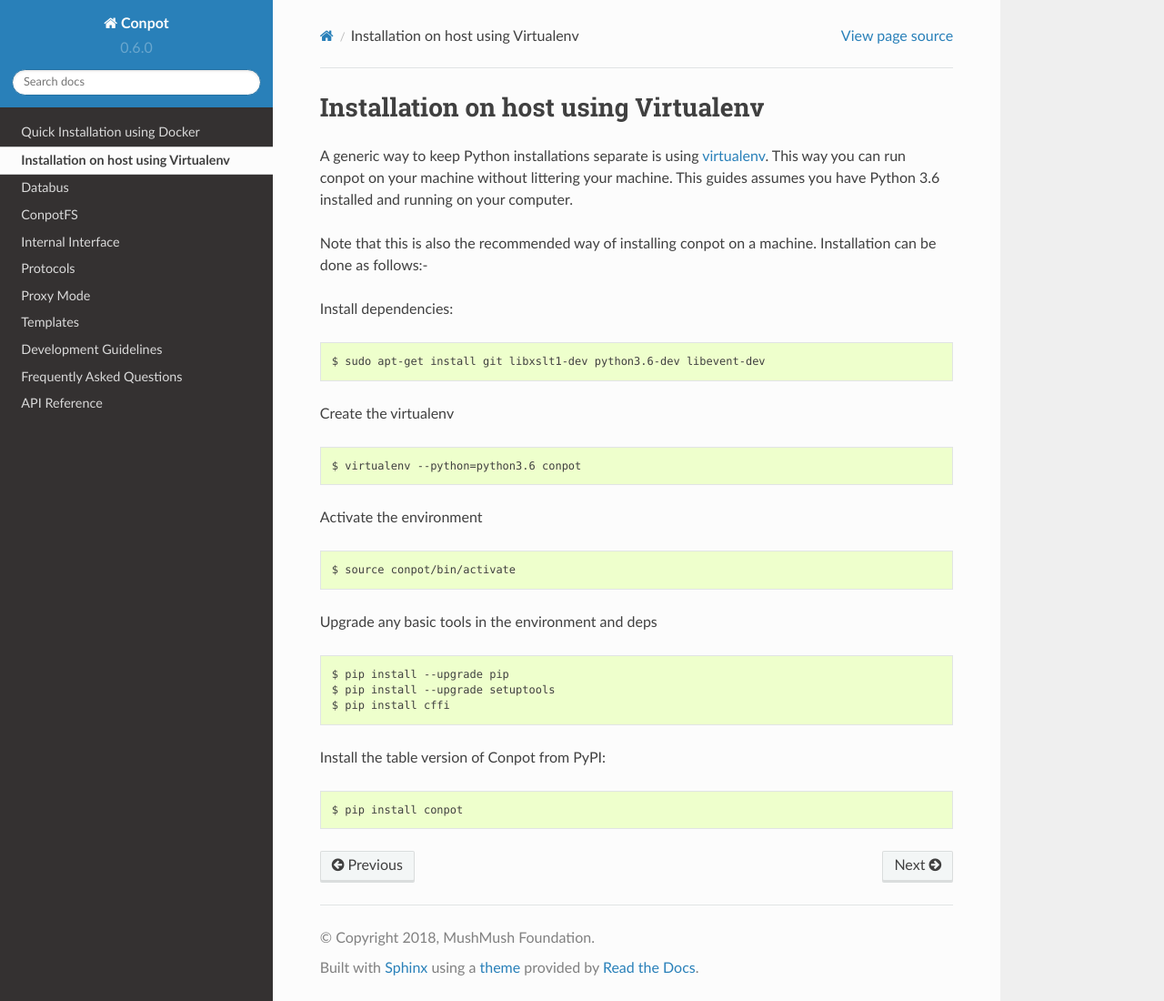
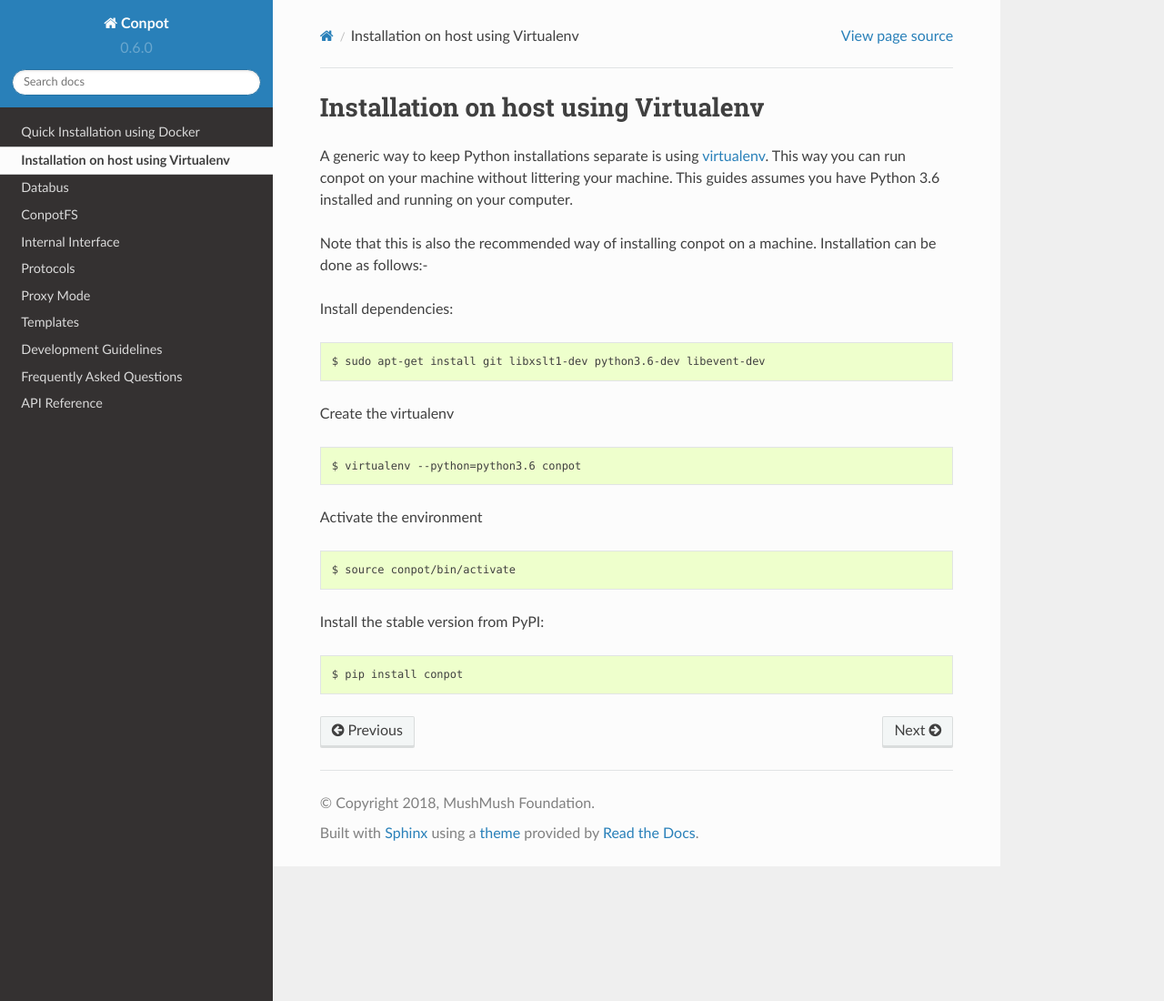
Before and after one commit to logictitans/PLC-conpot, a Sphinx documentation site: the page built from docs/source/installation/install.rst, in a window 1280 px wide and 1100 px high. Shown: the whole window at 91% size. Built offline with Sphinx 7.4.7 and the Read the Docs theme 2.0.0, drawn with Linux system fonts in a browser that asks for light colours.

Commit message:
Cleanup: Remove outdated installation steps

```diff
--- a/docs/source/installation/install.rst
+++ b/docs/source/installation/install.rst
@@ -20,14 +20,7 @@ Activate the environment
 
     $ source conpot/bin/activate
 
-Upgrade any basic tools in the environment and deps
-::
-
-    $ pip install --upgrade pip
-    $ pip install --upgrade setuptools
-    $ pip install cffi
-
-Install the table version of Conpot from PyPI:
+Install the stable version from PyPI:
 ::
 
     $ pip install conpot
```
